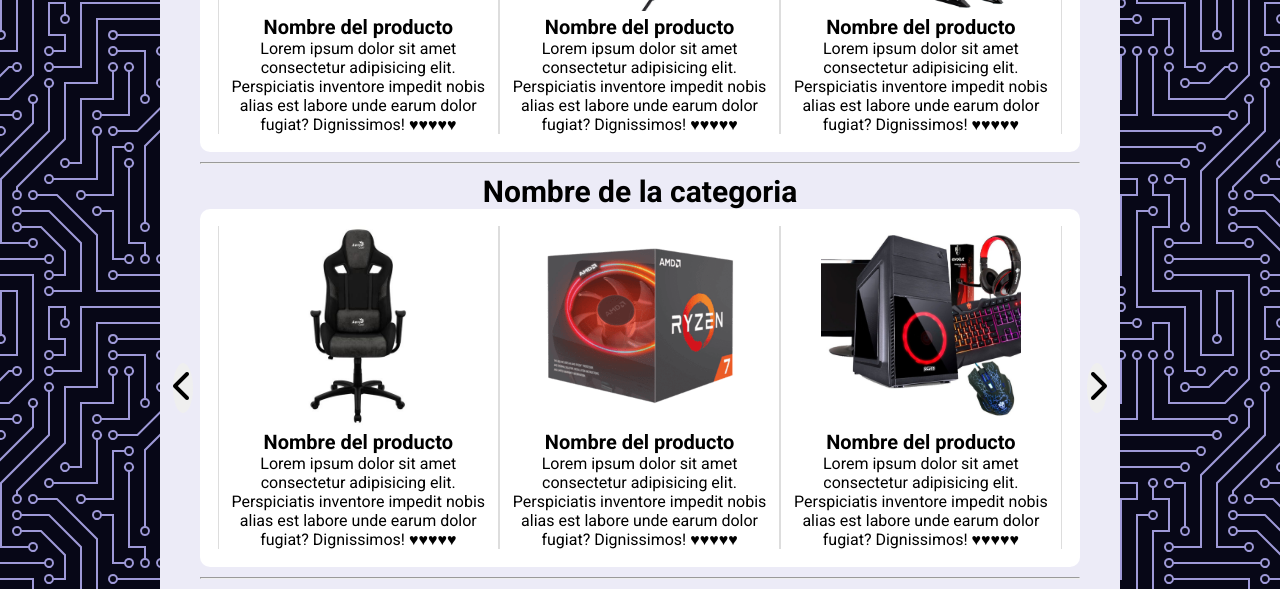
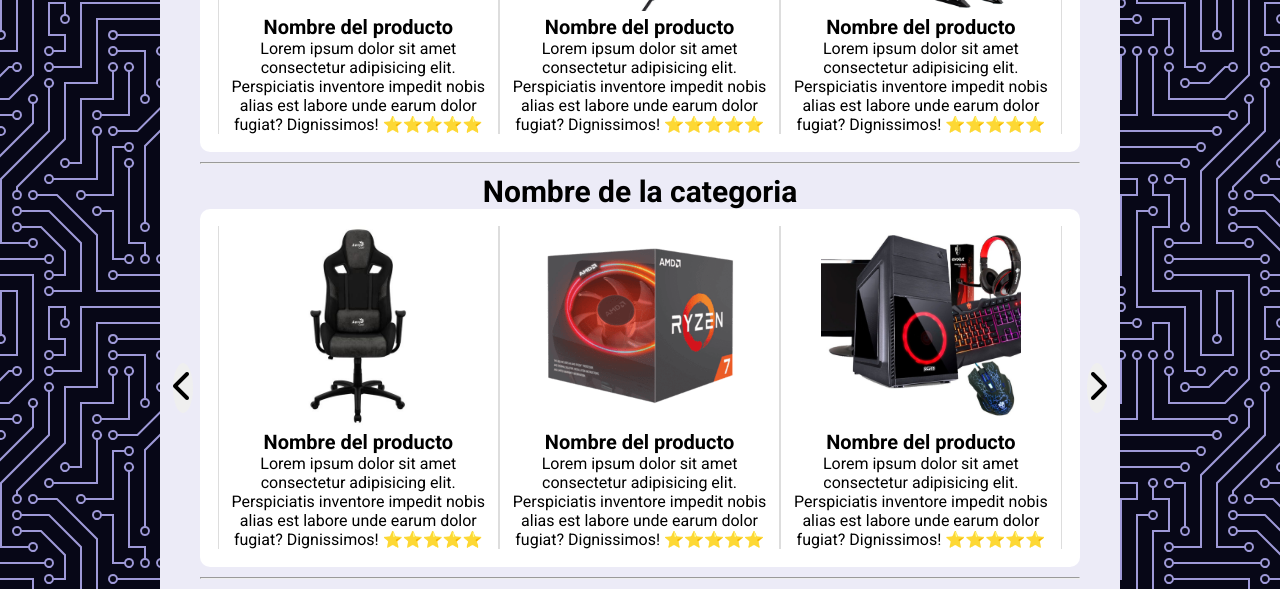
Before and after one commit to ABcedarium/PalabraInapropiada, a plain HTML site: page index.html in a window 1280 px wide. Shown: the part 1486-2075 px from the top of the page. Drawn offline with Linux system fonts and the light colour scheme; a web font is replaced by a local one.

Commit message:
index2.html
Jsjsj

```diff
--- a/index.html
+++ b/index.html
@@ -179,7 +179,7 @@
                             <div class="producto__des">
                                 <h6 class="producto__des__name">Nombre del producto</h6>
                                 <span class="producto__des__txt">Lorem ipsum dolor sit amet consectetur adipisicing elit. Perspiciatis inventore impedit nobis alias est labore unde earum dolor fugiat? Dignissimos!</span>
-                                <span class="producto__des__puntuacion">♥♥♥♥♥</span>
+                                <span class="producto__des__puntuacion">⭐⭐⭐⭐⭐</span>
                             </div>
                         </div>
                         <!--Una caja donde estaran la imgen y la descripcion-->
@@ -189,7 +189,7 @@
                             <div class="producto__des">
                                 <h6 class="producto__des__name">Nombre del producto</h6>
                                 <span class="producto__des__txt">Lorem ipsum dolor sit amet consectetur adipisicing elit. Perspiciatis inventore impedit nobis alias est labore unde earum dolor fugiat? Dignissimos!</span>
-                                <span class="producto__des__puntuacion">♥♥♥♥♥</span>
+                                <span class="producto__des__puntuacion">⭐⭐⭐⭐⭐</span>
                             </div>
                         </div>
                         <!--Una caja donde estaran la imgen y la descripcion-->
@@ -199,7 +199,7 @@
                             <div class="producto__des">
                                 <h6 class="producto__des__name">Nombre del producto</h6>
                                 <span class="producto__des__txt">Lorem ipsum dolor sit amet consectetur adipisicing elit. Perspiciatis inventore impedit nobis alias est labore unde earum dolor fugiat? Dignissimos!</span>
-                                <span class="producto__des__puntuacion">♥♥♥♥♥</span>
+                                <span class="producto__des__puntuacion">⭐⭐⭐⭐⭐</span>
                             </div>
                         </div>
                     </div>
@@ -221,7 +221,7 @@
                             <div class="producto__des">
                                 <h6 class="producto__des__name">Nombre del producto</h6>
                                 <span class="producto__des__txt">Lorem ipsum dolor sit amet consectetur adipisicing elit. Perspiciatis inventore impedit nobis alias est labore unde earum dolor fugiat? Dignissimos!</span>
-                                <span class="producto__des__puntuacion">♥♥♥♥♥</span>
+                                <span class="producto__des__puntuacion">⭐⭐⭐⭐⭐</span>
                             </div>
                         </div>
                         <!--Una caja donde estaran la imgen y la descripcion-->
@@ -231,7 +231,7 @@
                             <div class="producto__des">
                                 <h6 class="producto__des__name">Nombre del producto</h6>
                                 <span class="producto__des__txt">Lorem ipsum dolor sit amet consectetur adipisicing elit. Perspiciatis inventore impedit nobis alias est labore unde earum dolor fugiat? Dignissimos!</span>
-                                <span class="producto__des__puntuacion">♥♥♥♥♥</span>
+                                <span class="producto__des__puntuacion">⭐⭐⭐⭐⭐</span>
                             </div>
                         </div>
                         <!--Una caja donde estaran la imgen y la descripcion-->
@@ -241,7 +241,7 @@
                             <div class="producto__des">
                                 <h6 class="producto__des__name">Nombre del producto</h6>
                                 <span class="producto__des__txt">Lorem ipsum dolor sit amet consectetur adipisicing elit. Perspiciatis inventore impedit nobis alias est labore unde earum dolor fugiat? Dignissimos!</span>
-                                <span class="producto__des__puntuacion">♥♥♥♥♥</span>
+                                <span class="producto__des__puntuacion">⭐⭐⭐⭐⭐</span>
                             </div>
                         </div>
 
```
